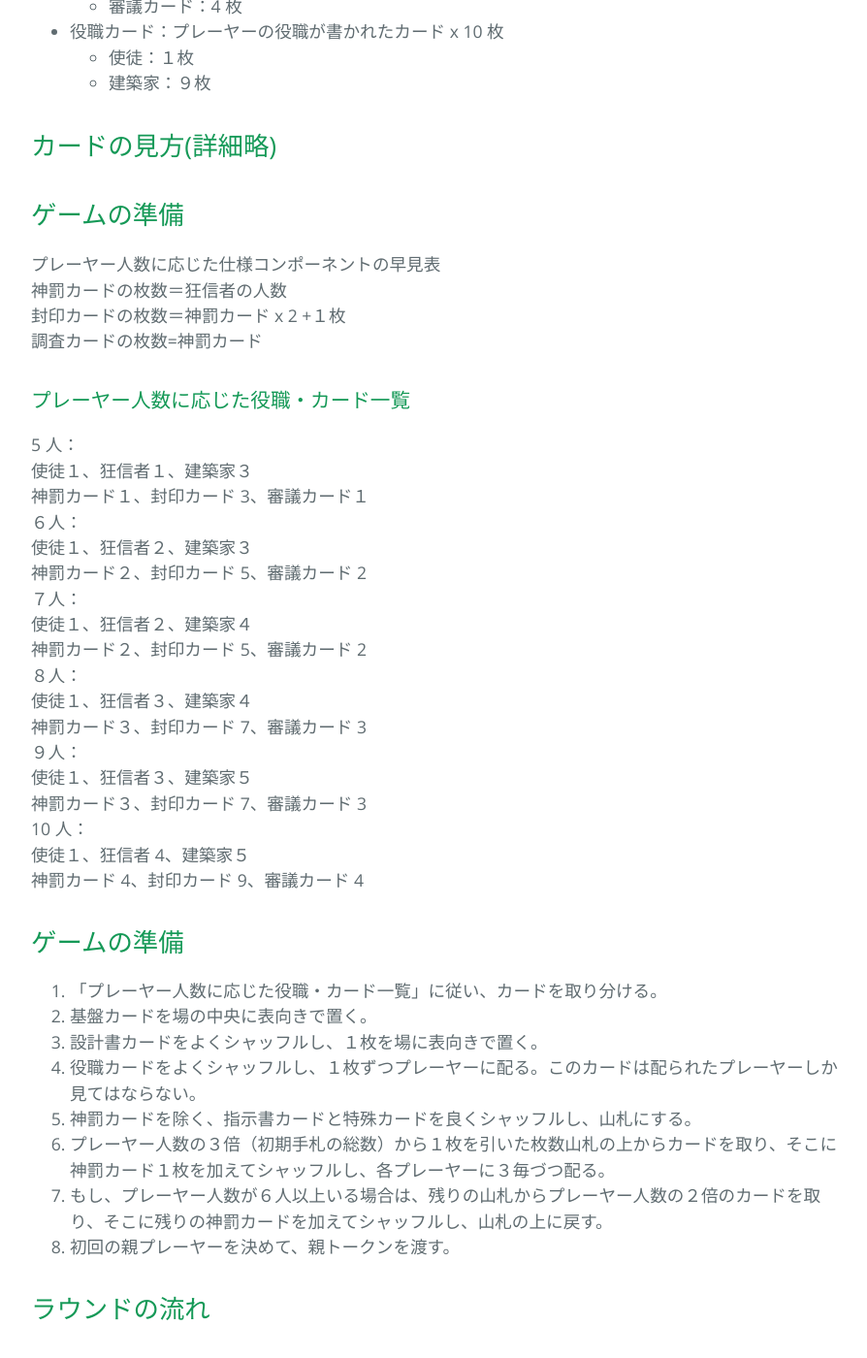
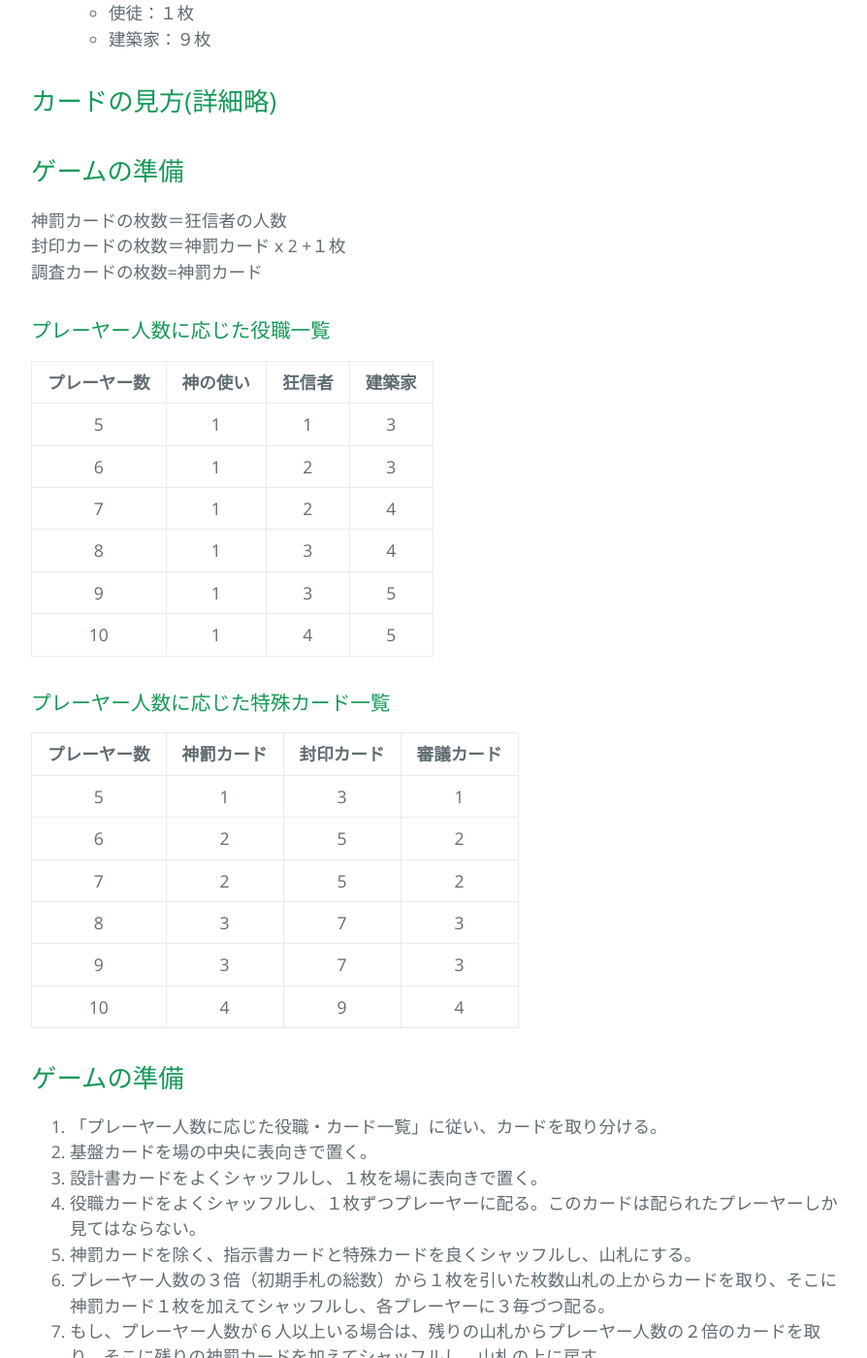
Before and after one commit to kimberleyyyyy/sbc_bg_kim, a Jekyll site: the page built from babel-builders.md, in a window 1280 px wide and 1400 px high, scrolled down 1611 px. Shown: the whole window at 97% size, without its empty margins (192-1086 px from the left). Built offline with Jekyll 4.4.1, drawn with Linux system fonts in a browser that asks for light colours.

Commit message:
add markdown table on babel-builders.md

```diff
--- a/babel-builders.md
+++ b/babel-builders.md
@@ -30,8 +30,6 @@ description: 『バベルの建築家たち』のサポートページです
 
 ## 内容物
 
-名称・説明・枚数の表
-
 - マニュアル QR コードカード x 1 枚
 - 基礎カード：３ x ３のマス目が書かれたカード x 1 枚
 - 資材ブロック：10 x 10 x 10 mm の立方体ブロク x 25 個
@@ -58,31 +56,31 @@ description: 『バベルの建築家たち』のサポートページです
 
 ## ゲームの準備
 
-プレーヤー人数に応じた仕様コンポーネントの早見表
 神罰カードの枚数＝狂信者の人数
 封印カードの枚数＝神罰カード x 2 +１枚
 調査カードの枚数=神罰カード
 
-### プレーヤー人数に応じた役職・カード一覧
+### プレーヤー人数に応じた役職一覧
 
-5 人：
-使徒１、狂信者１、建築家３
-神罰カード１、封印カード 3、審議カード１
-６人：
-使徒１、狂信者２、建築家３
-神罰カード２、封印カード 5、審議カード 2
-７人：
-使徒１、狂信者２、建築家４
-神罰カード２、封印カード 5、審議カード 2
-８人：
-使徒１、狂信者３、建築家４
-神罰カード３、封印カード 7、審議カード 3
-９人：
-使徒１、狂信者３、建築家５
-神罰カード３、封印カード 7、審議カード 3
-10 人：
-使徒１、狂信者 4、建築家５
-神罰カード 4、封印カード 9、審議カード 4
+| プレーヤー数 | 神の使い | 狂信者 | 建築家 |
+| :----------: | :------: | :----: | :----: |
+|      5       |    1     |   1    |   3    |
+|      6       |    1     |   2    |   3    |
+|      7       |    1     |   2    |   4    |
+|      8       |    1     |   3    |   4    |
+|      9       |    1     |   3    |   5    |
+|      10      |    1     |   4    |   5    |
+
+### プレーヤー人数に応じた特殊カード一覧
+
+| プレーヤー数 | 神罰カード | 封印カード | 審議カード |
+| :----------: | :--------: | :--------: | :--------: |
+|      5       |     1      |     3      |     1      |
+|      6       |     2      |     5      |     2      |
+|      7       |     2      |     5      |     2      |
+|      8       |     3      |     7      |     3      |
+|      9       |     3      |     7      |     3      |
+|      10      |     4      |     9      |     4      |
 
 ## ゲームの準備
 
```
